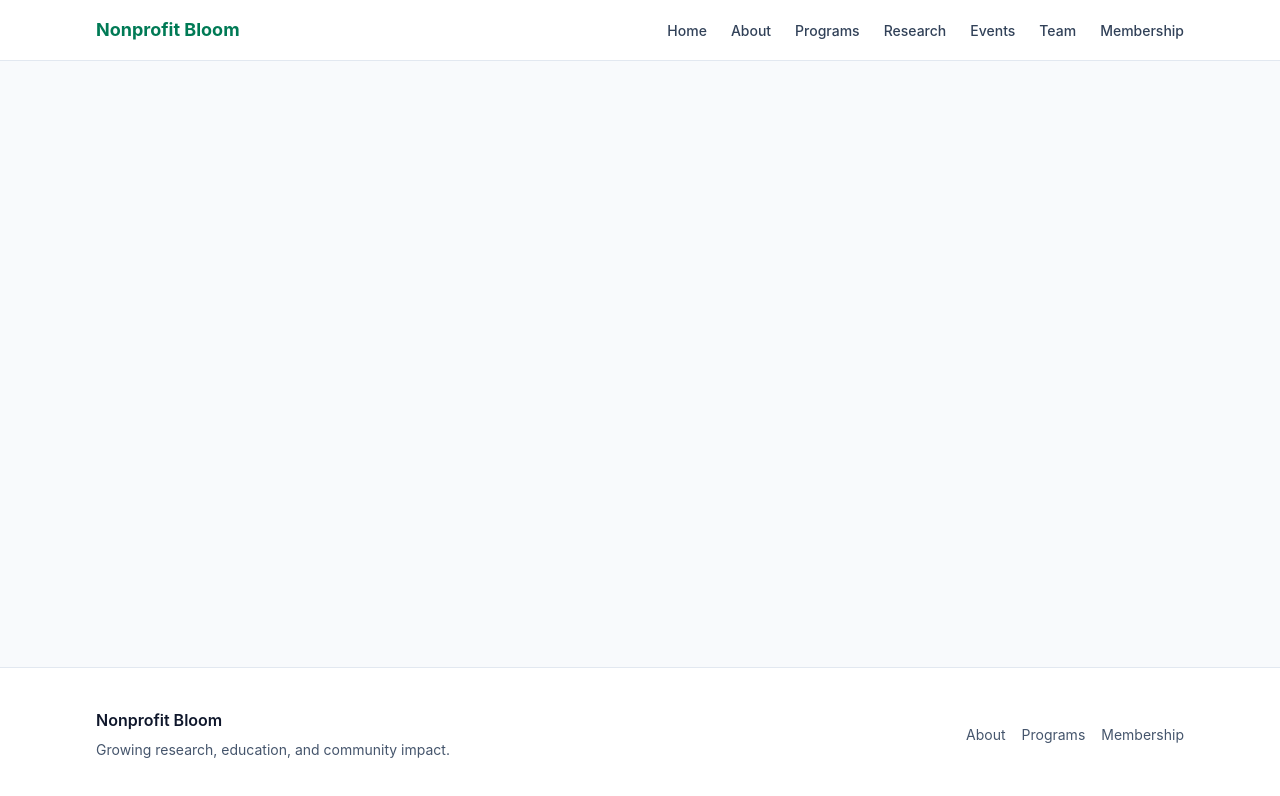
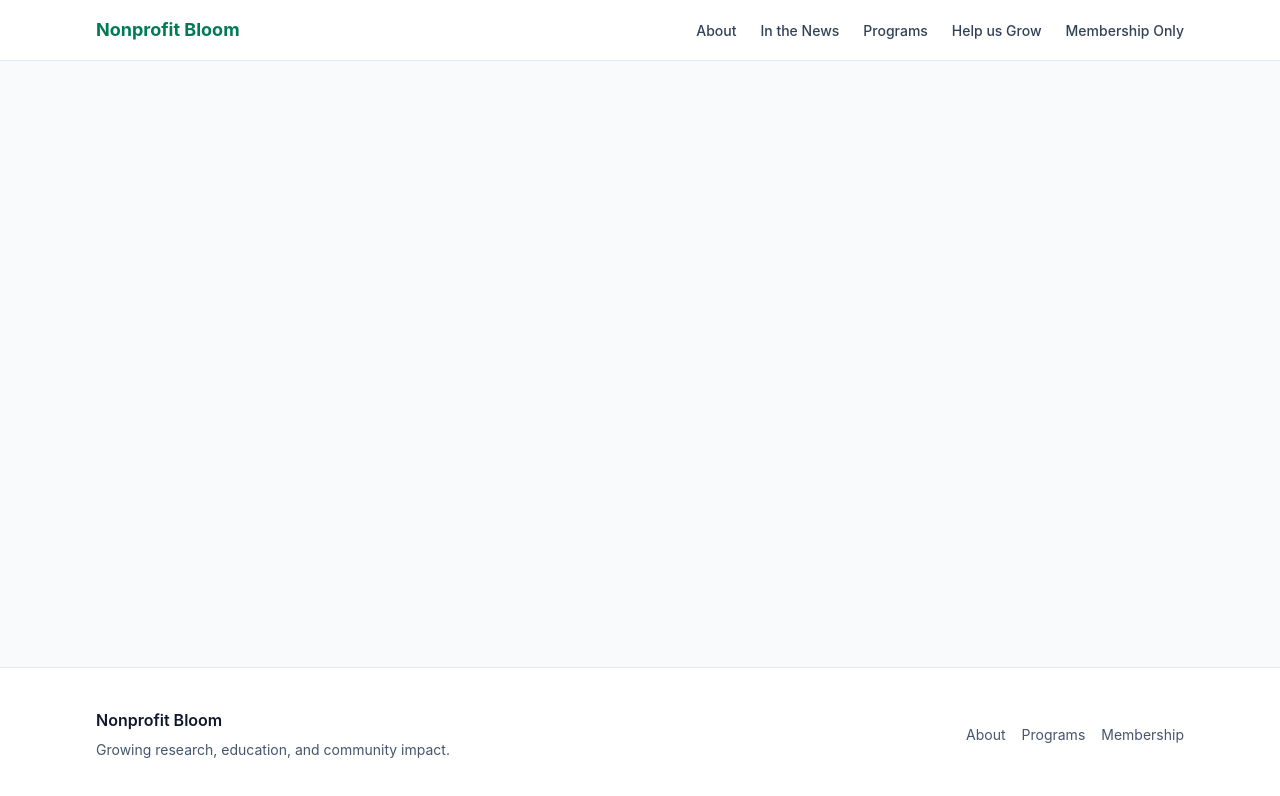
Before and after one commit to LukeDPerron/The-Institute-for-Strengthening-Communities, a Next.js app: page / in a window 1280 px wide. Shown: the top 796 px of the page. Built offline with nearby package versions, Linux system fonts and the light colour scheme.

Commit message:
feat: convert navbar to dropdown menu structure
Agent-Logs-Url: https://github.com/LukeDPerron/Nonprofit-Bloom/sessions/ba39c4da-a276-4c20-9ab0-1d92e6561319

Co-authored-by: LukeDPerron <161392254+LukeDPerron@users.noreply.github.com>

```diff
--- a/components/layout/navbar.tsx
+++ b/components/layout/navbar.tsx
@@ -26,10 +26,27 @@ export function Navbar() {
 
         <ul className="hidden items-center gap-6 md:flex">
           {siteConfig.navItems.map((item) => (
-            <li key={item.href}>
-              <Link href={item.href} className="text-sm font-medium text-slate-700 hover:text-emerald-700">
+            <li key={item.label} className="group relative">
+              <button
+                type="button"
+                className="cursor-pointer text-sm font-medium text-slate-700 hover:text-emerald-700"
+                aria-label={`${item.label} menu`}
+              >
                 {item.label}
-              </Link>
+              </button>
+
+              <ul className="invisible absolute left-0 top-full z-20 mt-2 min-w-44 space-y-1 rounded-md border border-slate-200 bg-white p-2 opacity-0 shadow-sm transition group-hover:visible group-hover:opacity-100 group-focus-within:visible group-focus-within:opacity-100">
+                {item.items.map((dropdownItem) => (
+                  <li key={`${item.label}-${dropdownItem.label}`}>
+                    <Link
+                      href={dropdownItem.href}
+                      className="block rounded-md px-2 py-1 text-sm text-slate-700 hover:bg-emerald-50 hover:text-emerald-700"
+                    >
+                      {dropdownItem.label}
+                    </Link>
+                  </li>
+                ))}
+              </ul>
             </li>
           ))}
         </ul>
@@ -38,14 +55,25 @@ export function Navbar() {
       {isOpen ? (
         <ul className="space-y-1 border-t border-slate-200 px-4 py-3 md:hidden">
           {siteConfig.navItems.map((item) => (
-            <li key={item.href}>
-              <Link
-                href={item.href}
-                className="block rounded-md px-2 py-2 text-sm font-medium text-slate-700 hover:bg-emerald-50 hover:text-emerald-700"
-                onClick={() => setIsOpen(false)}
-              >
-                {item.label}
-              </Link>
+            <li key={item.label}>
+              <details>
+                <summary className="cursor-pointer rounded-md px-2 py-2 text-sm font-medium text-slate-700 hover:bg-emerald-50 hover:text-emerald-700">
+                  {item.label}
+                </summary>
+                <ul className="space-y-1 pl-4">
+                  {item.items.map((dropdownItem) => (
+                    <li key={`${item.label}-${dropdownItem.label}`}>
+                      <Link
+                        href={dropdownItem.href}
+                        className="block rounded-md px-2 py-2 text-sm text-slate-700 hover:bg-emerald-50 hover:text-emerald-700"
+                        onClick={() => setIsOpen(false)}
+                      >
+                        {dropdownItem.label}
+                      </Link>
+                    </li>
+                  ))}
+                </ul>
+              </details>
             </li>
           ))}
         </ul>
--- a/lib/site-config.ts
+++ b/lib/site-config.ts
@@ -1,16 +1,54 @@
 // Central place for shared site text and navigation labels.
+type NavDropdownItem = {
+  href: string;
+  label: string;
+};
+
+type NavItem = {
+  label: string;
+  items: NavDropdownItem[];
+};
+
 export const siteConfig = {
   name: "Nonprofit Bloom",
   tagline: "Growing research, education, and community impact.",
   navItems: [
-    { href: "/", label: "Home" },
-    { href: "/about", label: "About" },
-    { href: "/programs", label: "Programs" },
-    { href: "/research", label: "Research" },
-    { href: "/events", label: "Events" },
-    { href: "/team", label: "Team" },
-    { href: "/membership", label: "Membership" },
-  ],
+    {
+      label: "About",
+      items: [
+        { href: "/about", label: "Overview" },
+        { href: "/about", label: "Placeholder Item" },
+      ],
+    },
+    {
+      label: "In the News",
+      items: [
+        { href: "/research", label: "Latest Updates" },
+        { href: "/research", label: "Placeholder Item" },
+      ],
+    },
+    {
+      label: "Programs",
+      items: [
+        { href: "/programs", label: "All Programs" },
+        { href: "/programs", label: "Placeholder Item" },
+      ],
+    },
+    {
+      label: "Help us Grow",
+      items: [
+        { href: "/events", label: "Upcoming Events" },
+        { href: "/events", label: "Placeholder Item" },
+      ],
+    },
+    {
+      label: "Membership Only",
+      items: [
+        { href: "/membership", label: "Member Portal" },
+        { href: "/membership", label: "Placeholder Item" },
+      ],
+    },
+  ] as NavItem[],
   footerLinks: [
     { href: "/about", label: "About" },
     { href: "/programs", label: "Programs" },
```
